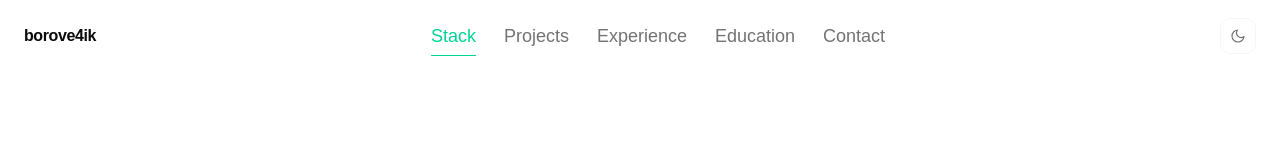
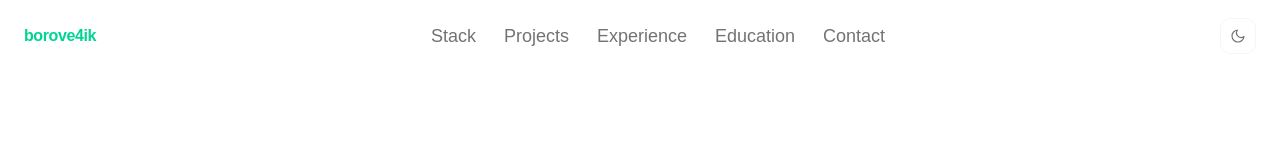
Before and after one commit to borove4ik/borove4ik-web-portfolio, a Next.js app in the folder borove4ik-web-portfolio/: page / in a window 1280 px wide. Shown: the top 160 px of the page. Built offline with nearby package versions, Linux system fonts and the light colour scheme; a web font is replaced by a local one.

Commit message:
added navbar active button

```diff
--- a/borove4ik-web-portfolio/src/components/layout/Navbar.tsx
+++ b/borove4ik-web-portfolio/src/components/layout/Navbar.tsx
@@ -133,16 +133,19 @@ export function Navbar() {
           ${atTop ? "bg-transparent" : "bg-background/80 backdrop-blur-md border-b border-border/40"}`}
       >
         {/* Логотип */}
-        <span
-          className="font-semibold text-base text-foreground tracking-tight"
-        >
-          borove4ik
-        </span>
+        <button
+            onClick={() => scrollTo("#hero")}
+            className={`font-semibold text-base tracking-tight
+              transition-all cursor-pointer
+              ${atTop ? "text-emerald-400" : "text-foreground hover:text-emerald-400"}`}
+          >
+            borove4ik
+        </button>
 
         {/* Навигация десктоп */}
         <nav className="hidden md:flex items-center gap-1">
           {NAV_LINKS.map(({ label, href }) => {
-            const isActive = activeSection === href
+            const isActive = activeSection === href && !atTop
             return (
               <button
                 key={href}
@@ -199,7 +202,7 @@ export function Navbar() {
           >
             <nav className="flex flex-col px-6 py-8 gap-1">
               {NAV_LINKS.map(({ label, href }, i) => {
-                const isActive = activeSection === href
+                const isActive = activeSection === href && !atTop
                 return (
                   <motion.button
                     key={href}
```
